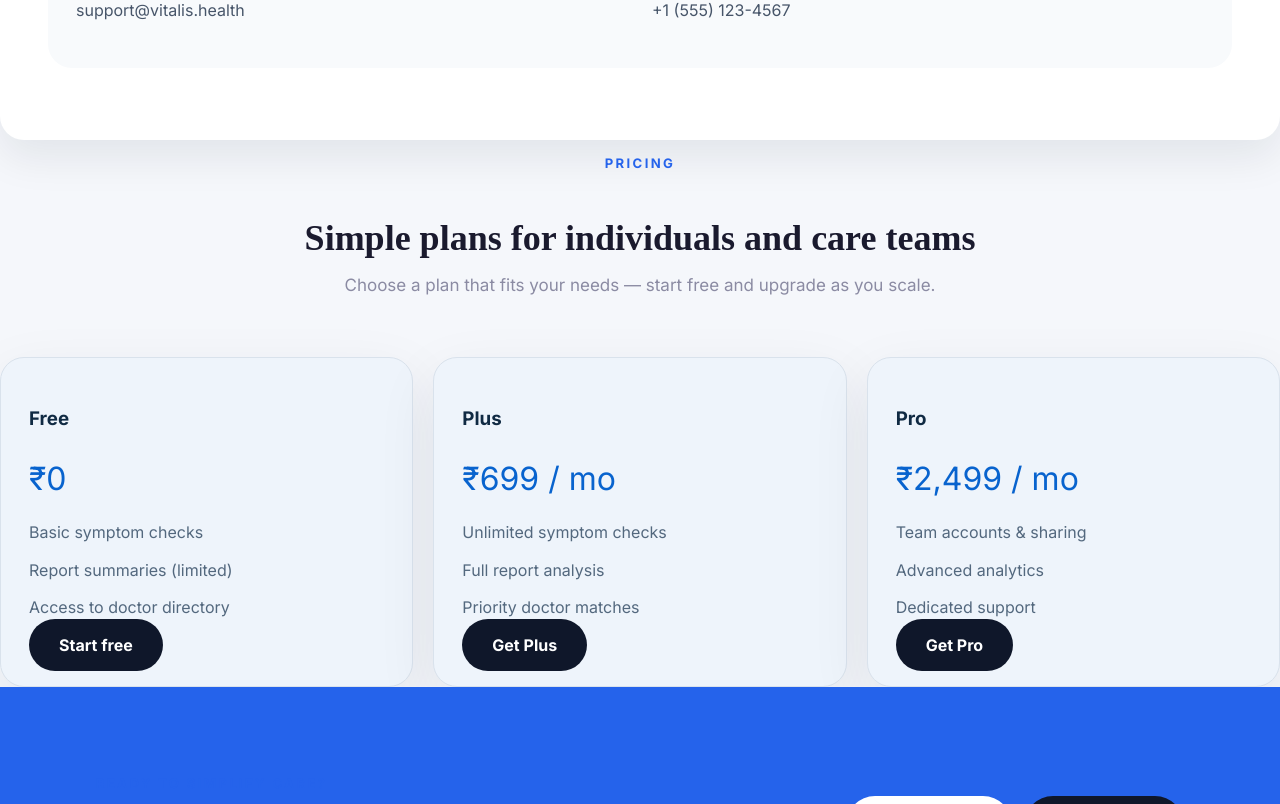
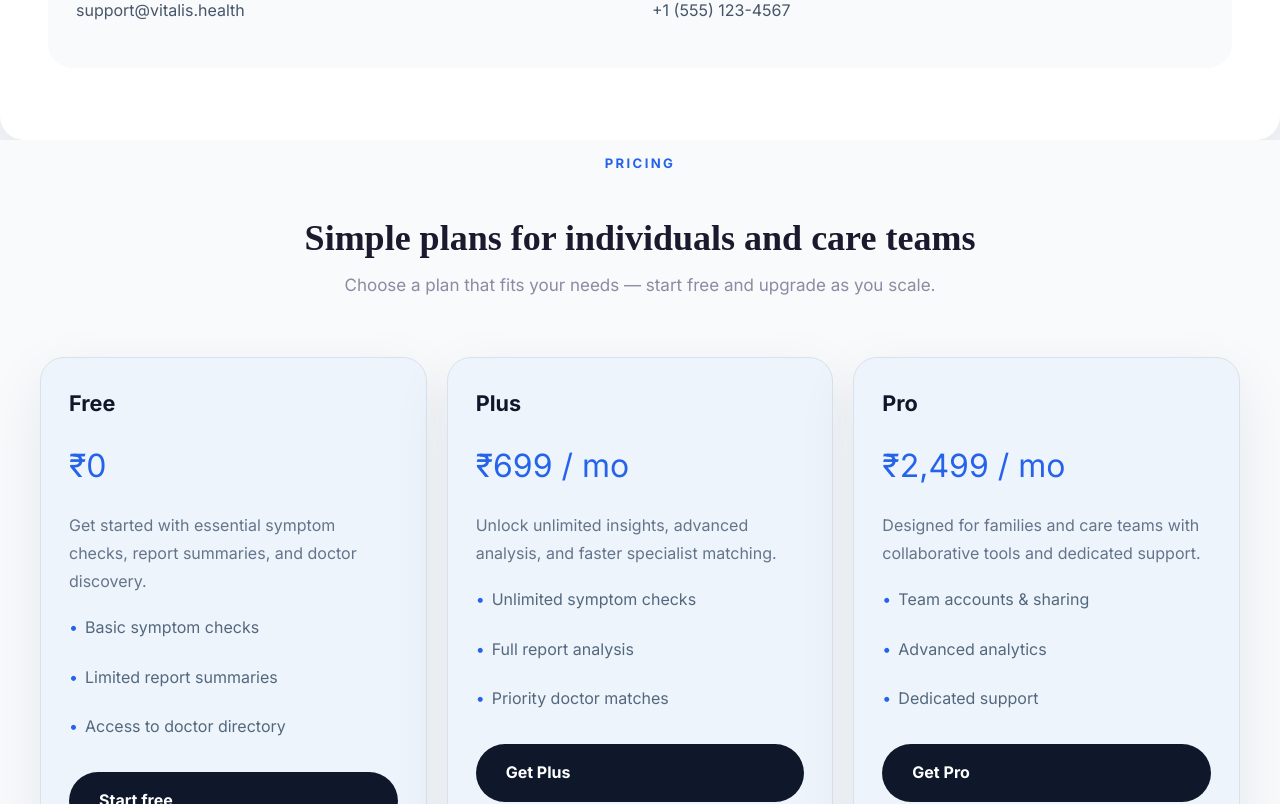
Before and after one commit to udaykiranvs2-hash/VITALIS, a React (Vite) app in the folder client/: page / in a window 1280 px wide. Shown: the part 3896-4700 px from the top of the page. Built offline with nearby package versions, Linux system fonts and the light colour scheme; no server answers.

Commit message:
landing page update by kushaal

```diff
--- a/client/src/pages/LandingPage.jsx
+++ b/client/src/pages/LandingPage.jsx
@@ -4,6 +4,45 @@ import Hero from '../components/Hero.jsx';
 import '../styles/landing.css';
 
 function LandingPage() {
+  const pricingPlans = [
+    {
+      name: 'Free',
+      price: '₹0',
+      description: 'Get started with essential symptom checks, report summaries, and doctor discovery.',
+      features: [
+        'Basic symptom checks',
+        'Limited report summaries',
+        'Access to doctor directory',
+      ],
+      cta: 'Start free',
+      link: '/register',
+    },
+    {
+      name: 'Plus',
+      price: '₹699 / mo',
+      description: 'Unlock unlimited insights, advanced analysis, and faster specialist matching.',
+      features: [
+        'Unlimited symptom checks',
+        'Full report analysis',
+        'Priority doctor matches',
+      ],
+      cta: 'Get Plus',
+      link: '/register',
+    },
+    {
+      name: 'Pro',
+      price: '₹2,499 / mo',
+      description: 'Designed for families and care teams with collaborative tools and dedicated support.',
+      features: [
+        'Team accounts & sharing',
+        'Advanced analytics',
+        'Dedicated support',
+      ],
+      cta: 'Get Pro',
+      link: '/register',
+    },
+  ];
+
   return (
     <div className="landing-page">
       <Navbar />
@@ -137,39 +176,22 @@ function LandingPage() {
           <p className="landing-section-subtitle">Choose a plan that fits your needs — start free and upgrade as you scale.</p>
         </div>
 
-        <div className="pricing-grid">
-          <article>
-            <h3>Free</h3>
-            <p className="price">₹0</p>
-            <ul>
-              <li>Basic symptom checks</li>
-              <li>Report summaries (limited)</li>
-              <li>Access to doctor directory</li>
-            </ul>
-            <Link to="/register" className="landing-cta-button">Start free</Link>
-          </article>
-
-          <article>
-            <h3>Plus</h3>
-            <p className="price">₹699 / mo</p>
-            <ul>
-              <li>Unlimited symptom checks</li>
-              <li>Full report analysis</li>
-              <li>Priority doctor matches</li>
-            </ul>
-            <Link to="/register" className="landing-cta-button">Get Plus</Link>
-          </article>
-
-          <article>
-            <h3>Pro</h3>
-            <p className="price">₹2,499 / mo</p>
-            <ul>
-              <li>Team accounts & sharing</li>
-              <li>Advanced analytics</li>
-              <li>Dedicated support</li>
-            </ul>
-            <Link to="/register" className="landing-cta-button">Get Pro</Link>
-          </article>
+        <div className="pricing-grid landing-pricing-grid">
+          {pricingPlans.map((plan) => (
+            <article key={plan.name} className="pricing-card">
+              <h3>{plan.name}</h3>
+              <p className="price">{plan.price}</p>
+              <p className="pricing-description">{plan.description}</p>
+              <ul>
+                {plan.features.map((feature) => (
+                  <li key={feature}>{feature}</li>
+                ))}
+              </ul>
+              <Link to={plan.link} className="landing-cta-button">
+                {plan.cta}
+              </Link>
+            </article>
+          ))}
         </div>
       </section>
 
--- a/client/src/styles/landing.css
+++ b/client/src/styles/landing.css
@@ -811,6 +811,80 @@
   text-decoration: none;
 }
 
+.landing-pricing {
+  background: #f8fafc;
+}
+
+.landing-pricing-grid {
+  display: grid;
+  grid-template-columns: repeat(3, minmax(0, 1fr));
+  gap: 24px;
+  max-width: 1200px;
+  margin: 0 auto;
+}
+
+.pricing-card {
+  background: #ffffff;
+  border: 1px solid #e2e8f0;
+  border-radius: 30px;
+  padding: 34px;
+  box-shadow: 0 24px 40px rgba(15, 23, 42, 0.08);
+  display: flex;
+  flex-direction: column;
+  gap: 20px;
+}
+
+.pricing-card h3 {
+  font-size: 1.35rem;
+  color: #0f172a;
+  margin: 0;
+}
+
+.pricing-description {
+  color: #64748b;
+  line-height: 1.75;
+  margin: 0;
+}
+
+.pricing-card .price {
+  font-size: 2rem;
+  color: #2563eb;
+  margin: 0;
+}
+
+.pricing-card ul {
+  list-style: none;
+  padding: 0;
+  margin: 0;
+  display: grid;
+  gap: 0.75rem;
+}
+
+.pricing-card li {
+  color: #475569;
+  padding-left: 1rem;
+  position: relative;
+}
+
+.pricing-card li::before {
+  content: '•';
+  position: absolute;
+  left: 0;
+  color: #2563eb;
+}
+
+@media (max-width: 1024px) {
+  .landing-pricing-grid {
+    grid-template-columns: 1fr 1fr;
+  }
+}
+
+@media (max-width: 760px) {
+  .landing-pricing-grid {
+    grid-template-columns: 1fr;
+  }
+}
+
 @media (max-width: 1200px) {
   .landing-page {
     padding: 0 16px;
```
